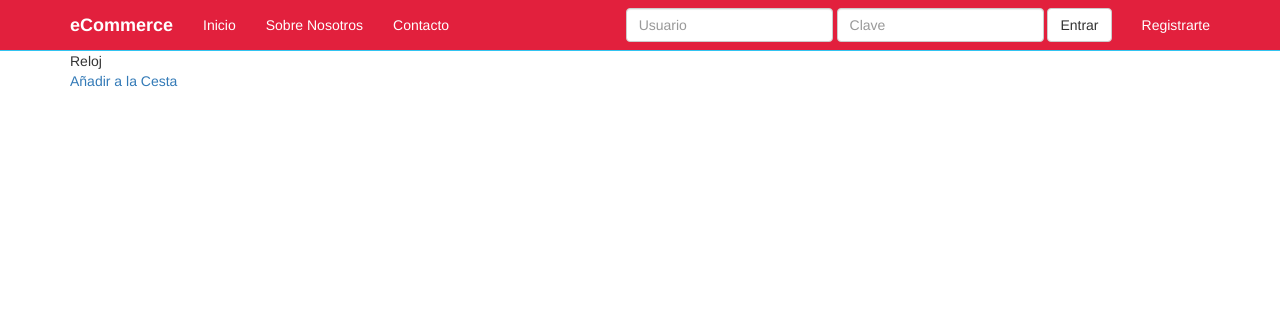
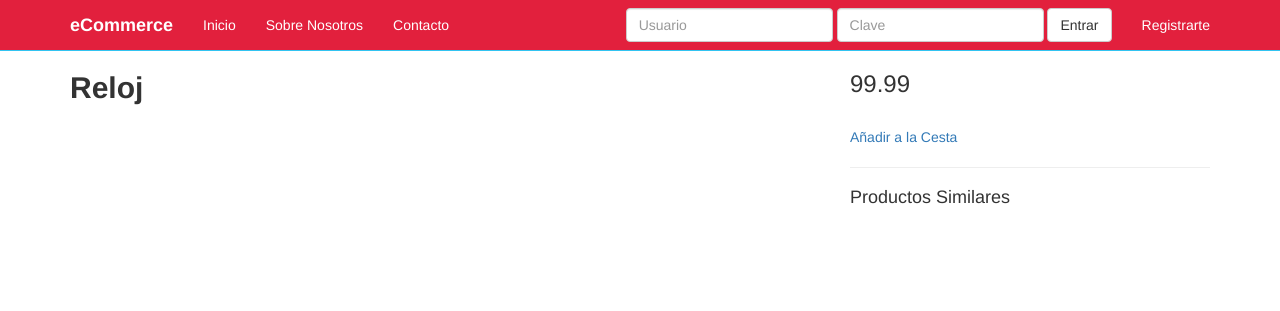
Before and after one commit to probardjango/comercio-electronico, a Django app: page /productos/2/ in a window 1280 px wide. Shown: the top 311 px of the page. Run offline with Django 3.2, Linux system fonts and the light colour scheme; data comes from the database, SQL or seed files in the repository; both versions use the stored data as it was after the commit; some libraries are stand-ins or nearby versions.

Commit message:
Mejorar aspecto layout producto_detail.html

```diff
--- a/src/productos/templates/productos/producto_detail.html
+++ b/src/productos/templates/productos/producto_detail.html
@@ -1,8 +1,17 @@
 {% extends "base.html" %}
 
 {% block content %}
+<div class='row'>
 
-{{ object.titulo }}
+<div class='col-sm-8'>
+<h2><strong>{{ object.titulo }}</strong></h2>
+<p class='lead'>{{ object.descripcion }}</p>
+</div>
+
+<!-- Barra  Lateral  -->
+<div class='col-sm-4'>
+<h3>{{ object.precio }}</h3>
+
 {% if object.caracteristica_set.count > 1 %}
 <select class="form-control">
 {% for car_obj in object.caracteristica_set.all %}
@@ -11,5 +20,10 @@
 </select>
 {% endif %}
 <br/>
-<a href='#'>Añadir a la Cesta</a>
+<a href='#'>Añadir a la Cesta</a><br/><hr/>
+<h4>Productos Similares</h4>
+</div>
+<!-- End  Barra  Lateral  -->
+
+</div>
 {% endblock %}
```
Also changed, not shown: src/db.sqlite3.
